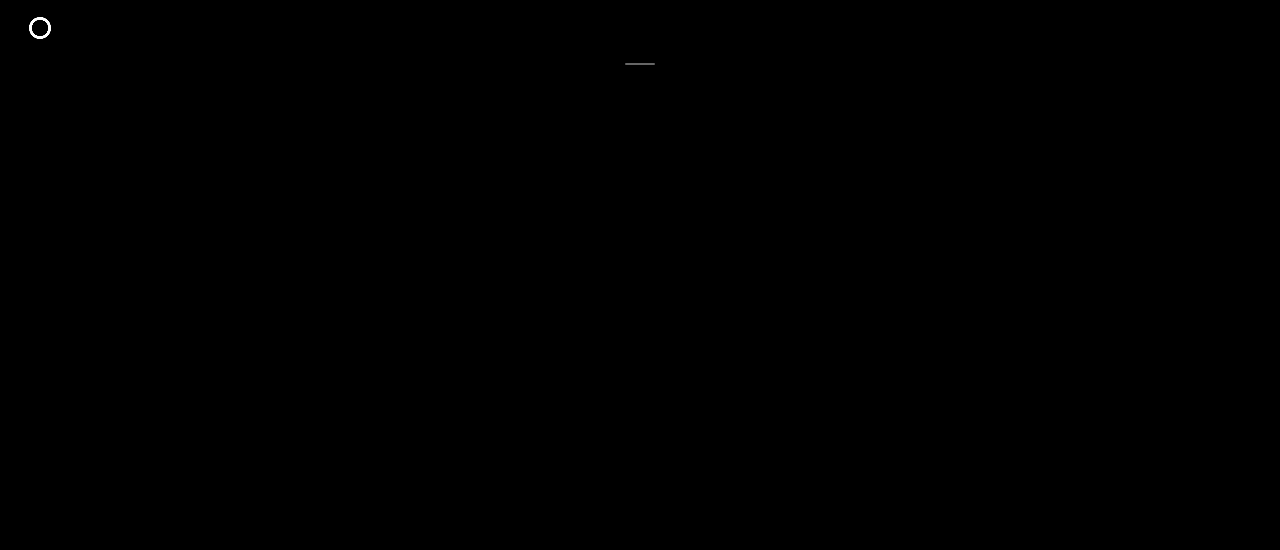
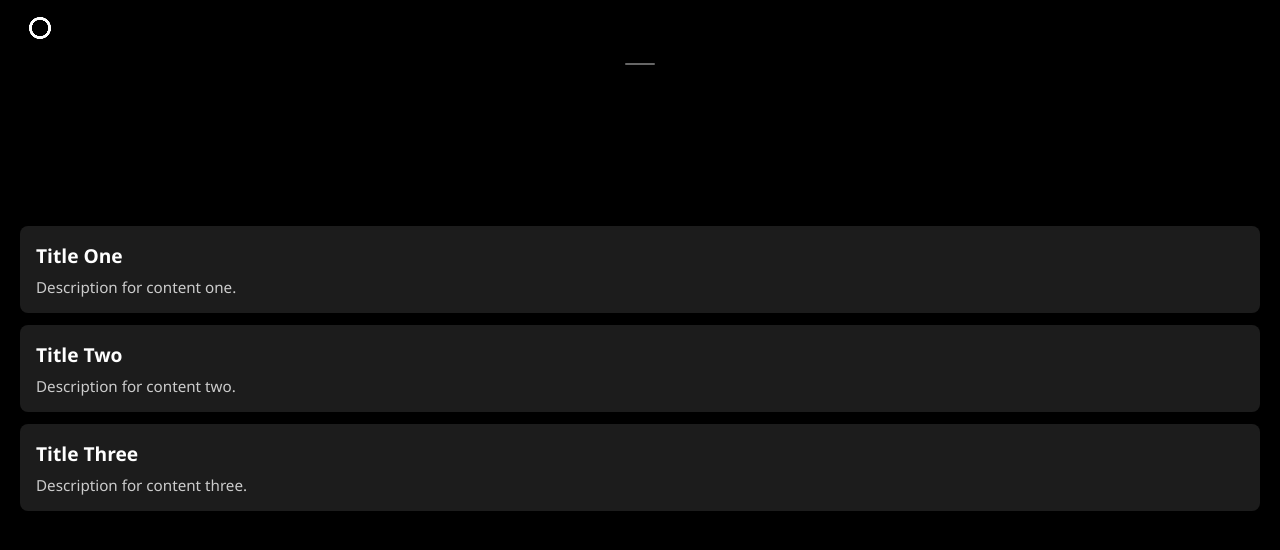
Before and after one commit to imrutunjaya/Fri3, a plain HTML site: page index.html in a window 1280 px wide. Drawn offline with Linux system fonts and the light colour scheme.

Commit message:
Update index.html

```diff
--- a/index.html
+++ b/index.html
@@ -214,6 +214,46 @@
     100% { transform: rotate(360deg); opacity: 1; }
   }
 
+#mainContent {
+  margin-top: 150px;
+  padding: 20px;
+  background-color: var(--main-content-bg);
+  color: var(--white);
+}
+
+.content-list {
+  list-style: none;
+  padding: 0;
+  margin: 0;
+}
+
+.content-list li {
+  background: #1c1c1c;
+  border-radius: 8px;
+  padding: 16px;
+  margin-bottom: 12px;
+  box-shadow: 0 2px 8px rgba(0,0,0,0.3);
+  transition: transform 0.2s ease;
+}
+
+.content-list li:hover {
+  transform: translateY(-2px);
+  box-shadow: 0 4px 12px rgba(0,0,0,0.5);
+}
+
+.content-list h3 {
+  margin: 0 0 8px;
+  font-size: 1.2rem;
+  color: var(--white);
+}
+
+.content-list p {
+  margin: 0;
+  font-size: 0.95rem;
+  color: #ccc;
+}
+
+
   /* Menu container hidden by default below mini-line */
   #menuContainer {
     position: fixed;
@@ -290,6 +330,23 @@
       </div>
     </div>
   </header>
+
+<main id="mainContent">
+  <ul class="content-list">
+    <li>
+      <h3>Title One</h3>
+      <p>Description for content one.</p>
+    </li>
+    <li>
+      <h3>Title Two</h3>
+      <p>Description for content two.</p>
+    </li>
+    <li>
+      <h3>Title Three</h3>
+      <p>Description for content three.</p>
+    </li>
+  </ul>
+</main>
 
   <!-- Menu container -->
   <div id="menuContainer" aria-label="Main menu">
```
